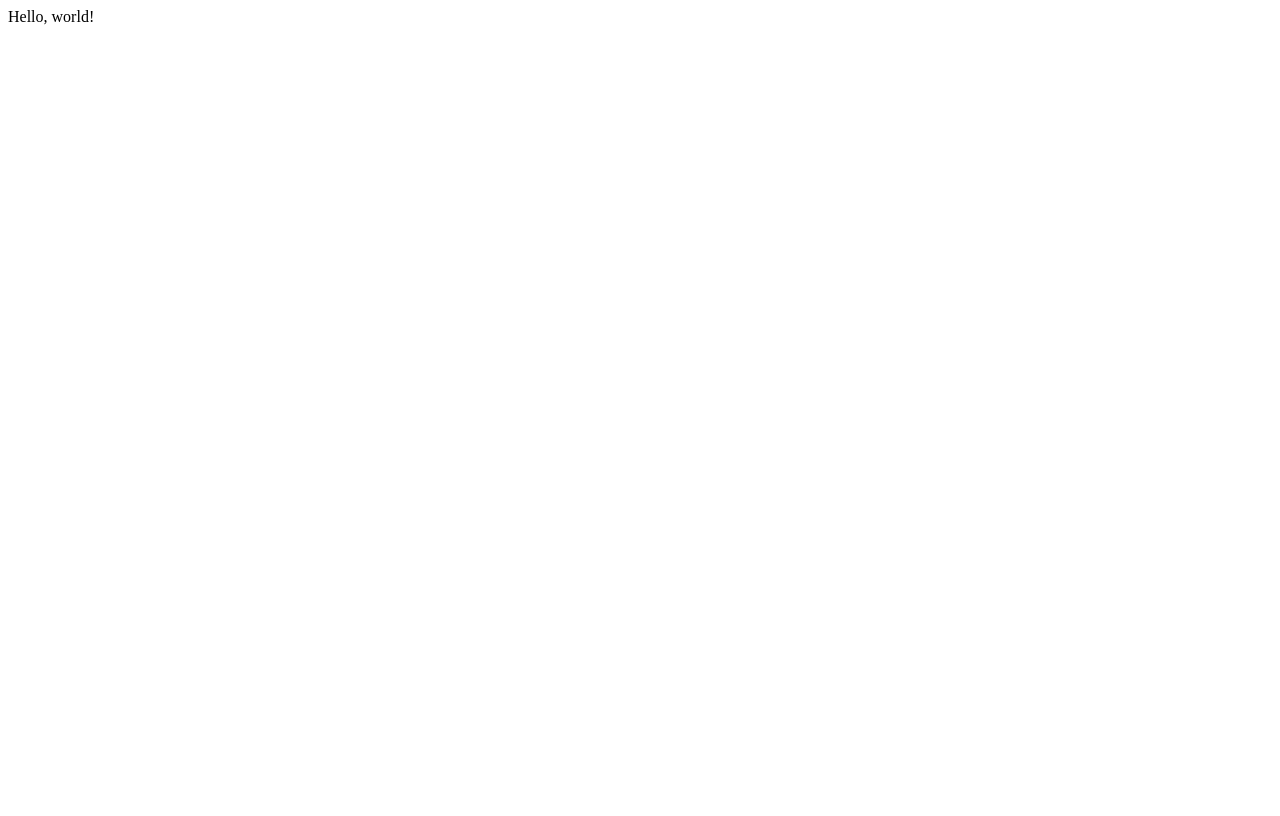
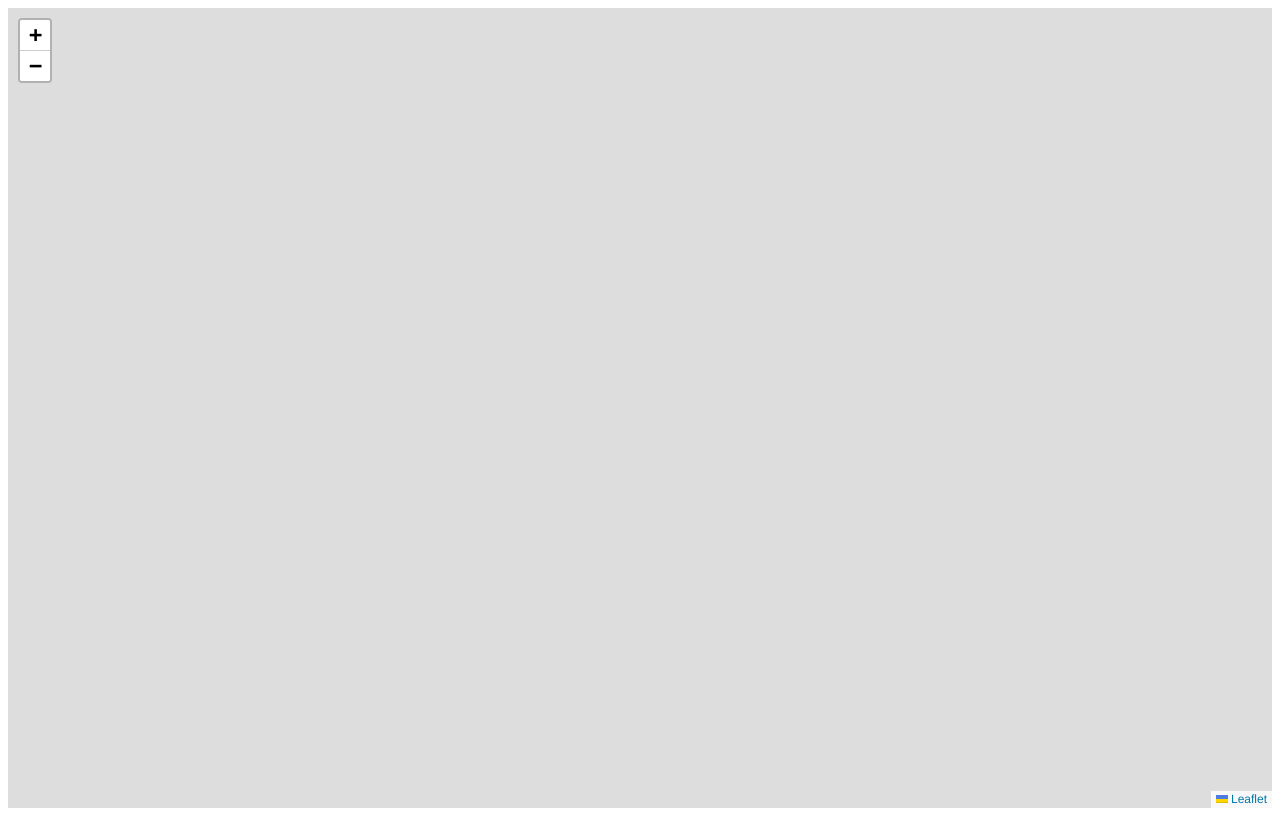
Before and after one commit to domdoman/domdoman.github.io, a plain HTML site: page index.html in a window 1280 px wide. Drawn offline with nearby package versions, Linux system fonts and the light colour scheme.

Commit message:
Update index.html

```diff
--- a/index.html
+++ b/index.html
@@ -1 +1,113 @@
-Hello, world!
+<!DOCTYPE html>
+<html>
+<head>
+    <!-- Google tag (gtag.js) -->
+    <script async src="https://www.googletagmanager.com/gtag/js?id=G-E5JELYNQ61"></script>
+    <script>
+      window.dataLayer = window.dataLayer || [];
+      function gtag(){dataLayer.push(arguments);}
+      gtag('js', new Date());
+
+      gtag('config', 'G-E5JELYNQ61');
+    </script>
+    <title>Irish Plantations - Location &amp; Event Information</title>
+    <meta name="viewport" content="width=device-width, initial-scale=1.0">
+    <link rel="stylesheet" href="https://unpkg.com/leaflet@1.7.1/dist/leaflet.css" />
+    <link rel="stylesheet" href="css/leaflet.legend.css" />
+    <style>
+        #map {
+            position: relative;
+            width: 100%;
+            height: 100vh;
+        }
+
+        #map-logo {
+            position: absolute;
+            bottom: 20px;
+            left: 20px;
+            width: 500px;
+            height: auto;
+            z-index: 1000; /* Place the image above the map */
+        }
+    </style>
+</head>
+<body>
+    <div id="map"></div>
+    <!-- <img src="img/X.png" id="map-logo"> -->
+
+    <script src="https://unpkg.com/leaflet@1.7.1/dist/leaflet.js"></script>
+    <script type="text/javascript" src="js/leaflet.legend.js"></script>
+
+    <script>
+
+        var map = L.map('map').setView([53.424, -7.927], 8);
+
+        L.control.Legend({
+            position: "topleft",
+            legends: [
+                {
+                    label: "LOCATION",
+                    type: "image",
+                    url: "https://raw.githubusercontent.com/pointhi/leaflet-color-markers/master/img/marker-icon-2x-blue.png",
+                },
+                {
+                    label: "EVENT",
+                    type: "image",
+                    url: "https://raw.githubusercontent.com/pointhi/leaflet-color-markers/master/img/marker-icon-2x-red.png",
+                }
+            ]
+        }).addTo(map);
+
+        L.tileLayer('https://{s}.tile.openstreetmap.org/{z}/{x}/{y}.png', {
+            attribution: '© OpenStreetMap contributors'
+        }).addTo(map);
+
+        var locationIcon = new L.Icon({
+            iconUrl: 'https://raw.githubusercontent.com/pointhi/leaflet-color-markers/master/img/marker-icon-2x-blue.png',
+            shadowUrl: 'https://cdnjs.cloudflare.com/ajax/libs/leaflet/0.7.7/images/marker-shadow.png',
+            iconSize: [25, 41],
+            iconAnchor: [12, 41],
+            popupAnchor: [1, -34],
+            shadowSize: [41, 41]
+        });
+
+        var eventIcon = new L.Icon({
+            iconUrl: 'https://raw.githubusercontent.com/pointhi/leaflet-color-markers/master/img/marker-icon-2x-red.png',
+            shadowUrl: 'https://cdnjs.cloudflare.com/ajax/libs/leaflet/0.7.7/images/marker-shadow.png',
+            iconSize: [25, 41],
+            iconAnchor: [12, 41],
+            popupAnchor: [1, -34],
+            shadowSize: [41, 41]
+        });
+
+        var locations = [
+            { coords: [53.35758, -6.23424], popup: "ESB East Wall", type: 'location'},
+            { coords: [53.2521699095364, -6.124163144044842], popup: "Ridge Hall", type: 'location'},
+            { coords: [53.299678130352156, -6.175327335956016], popup: "Frascati House", type: 'location'},
+            { coords: [53.187510381883406, -7.983908114961095], popup: "La Sainte Union Convent Banagher", type: 'location'},
+            { coords: [53.31879278092031, -6.381074168603184], popup: "SIAC Construction", type: 'location'},
+        ];
+
+        var events = [
+            { coords: [53.34022, -6.26077], popup: "Algerian national charged over horror Grafton Street stabbing - [<a href='https://gript.ie/algerian-national-charged-over-horror-grafton-street-stabbing/' target='_blank'>More Info</a>]", type: 'event'},
+            { coords: [53.32336209116907, -6.238313188814177], popup: "Man in court accused of ‘random’ face-slashing attack on woman in Dublin - [<a href='https://www.irishtimes.com/crime-law/2023/09/01/man-remanded-accused-of-random-face-slashing-attack-on-woman-in-dublin/' target='_blank'>More Info</a>]", type: 'event'},
+            { coords: [54.28027757457044, -8.47654995934747], popup: "Man (23) pleads guilty to murdering Aidan Moffitt and Michael Snee in Sligo last year - [<a href='https://www.thejournal.ie/yousef-palani-pleads-guilty-sligo-murders-6133085-Jul2023/' target='_blank'>More Info</a>]", type: 'event'},
+        ];
+
+        locations.forEach(function(marker) {
+            var latlng = L.latLng(marker.coords[0], marker.coords[1]);
+            var popup = L.popup().setContent(`<b>LOCATION</b><br>${marker.popup}`);
+
+            var mapMarker = L.marker(latlng, { title: "Marker", icon: locationIcon }).addTo(map).bindPopup(popup);
+        });
+
+        events.forEach(function(marker) {
+            var latlng = L.latLng(marker.coords[0], marker.coords[1]);
+            var popup = L.popup().setContent(`⚠️ <b>EVENT</b> ⚠️<br>${marker.popup}`);
+
+            var mapMarker = L.marker(latlng, { title: "Marker", icon: eventIcon }).addTo(map).bindPopup(popup);
+        });
+
+    </script>
+</body>
+</html>
```
